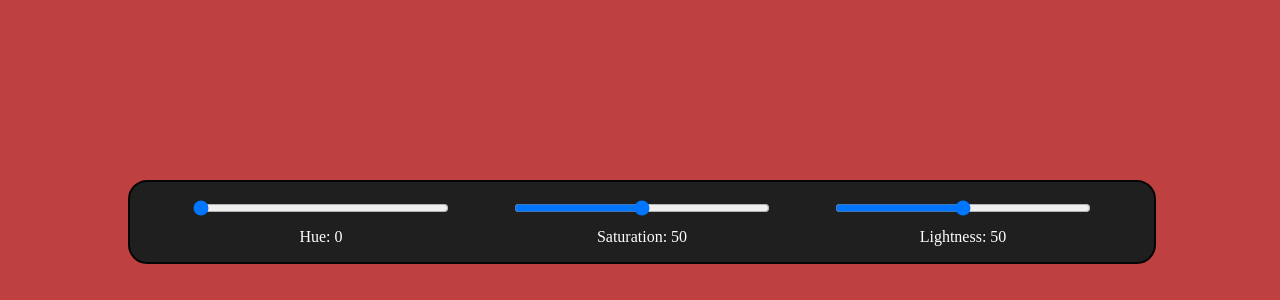
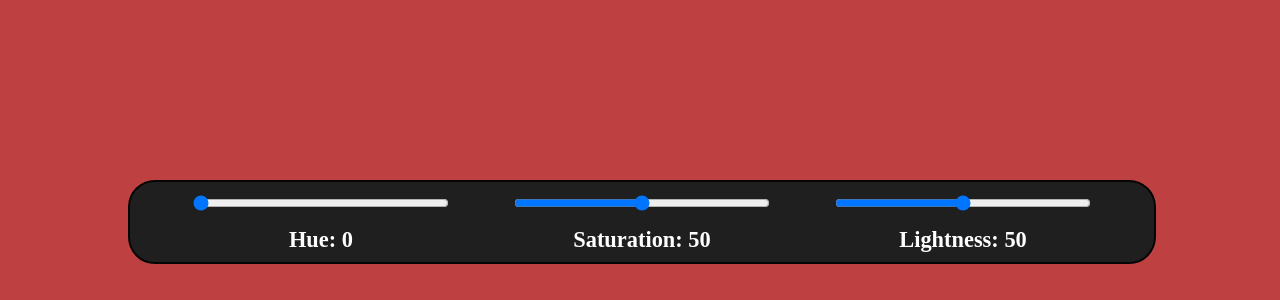
Before and after one commit to Jalapo/color-test, a plain HTML site: page colortest.html in a window 1280 px wide. Shown: the part 500-800 px from the top of the page. Drawn offline with Linux system fonts and the light colour scheme.

Commit message:
Increased text size and weight

```diff
--- a/colortest.html
+++ b/colortest.html
@@ -8,7 +8,7 @@
     <script type="text/javascript" src="script.js"></script>
 
 <style>
-    html {height: 100%; width: 100vw;}
+    html {height: 100%; width: 100vw; font-size: 1.4rem; font-weight: 600;}
     body {height: 100%; width: 100%; margin:0;}
     #color {height: 100%; width:100vw; background-color: hsl(0,50%,50%);}
     .buttons {
```
